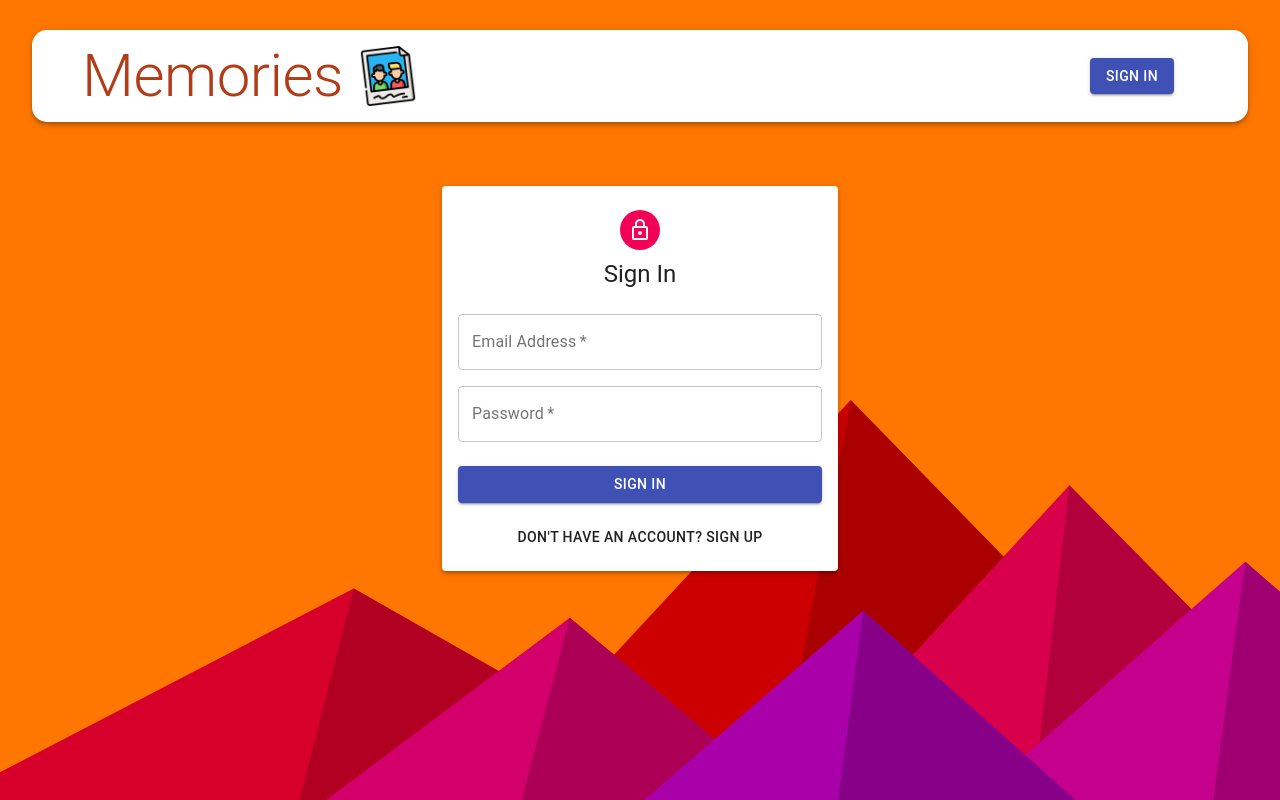
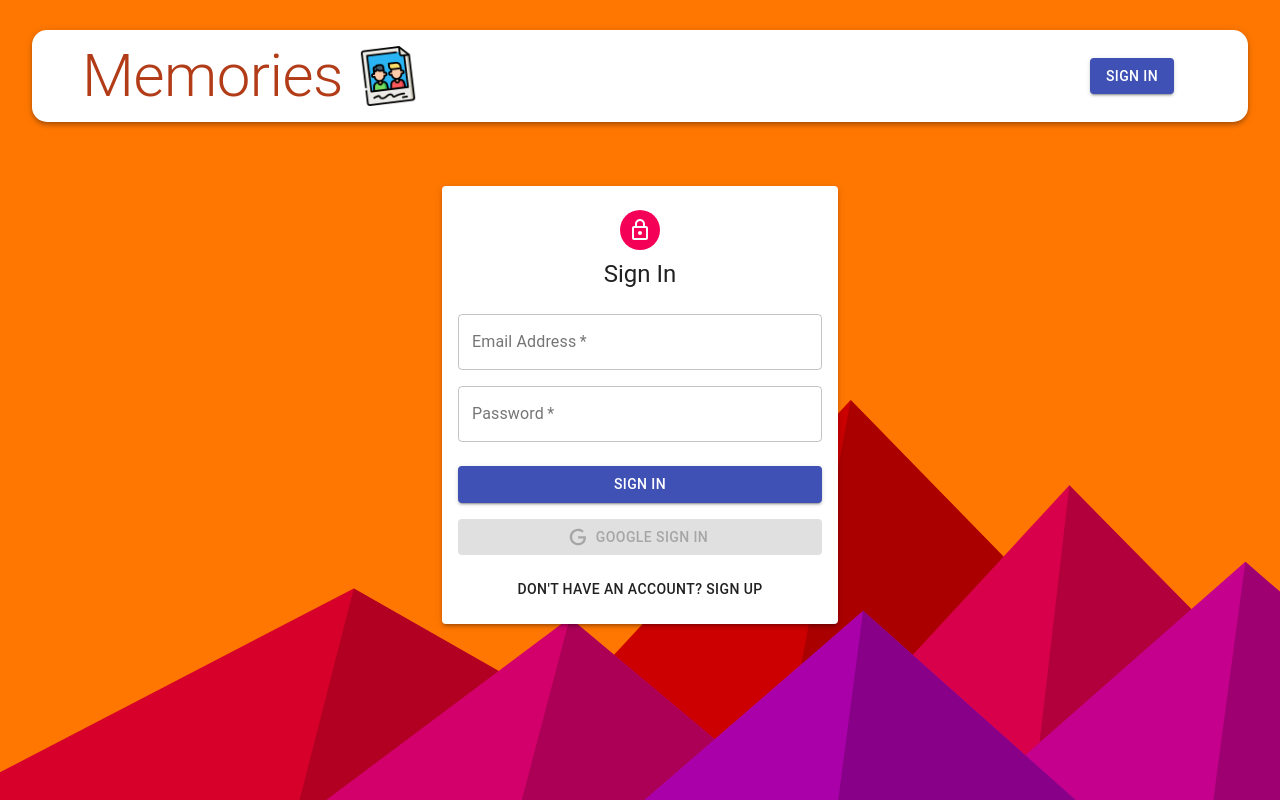
Before and after one commit to Mabast1/social-media, a React (Create React App) app in the folder client/: page /auth in a window 1280 px wide. Built offline with nearby package versions, Linux system fonts and the light colour scheme.

Commit message:
Implemented google login component

```diff
--- a/client/package.json
+++ b/client/package.json
@@ -14,6 +14,7 @@
     "react": "^16.12.0",
     "react-dom": "^16.12.0",
     "react-file-base64": "^1.0.3",
+    "react-google-login": "^5.2.2",
     "react-redux": "^7.1.3",
     "react-router-dom": "^6.3.0",
     "react-scripts": "^5.0.1",
--- a/client/src/components/Auth/Auth.js
+++ b/client/src/components/Auth/Auth.js
@@ -8,12 +8,16 @@
   Typography,
   Container,
 } from "@material-ui/core";
+import GoogleLogin from "react-google-login";
+import { useDispatch } from "react-redux";
 
 import Input from "./Input";
 import useStyles from "./styles";
+import Icon from "./icon";
 
 const Auth = () => {
   const classes = useStyles();
+  const dispatch = useDispatch();
   //state variables
   const [showPassword, setShowPassword] = useState(false);
   const [isSignup, setIsSignup] = useState(false);
@@ -21,6 +25,21 @@
   const handleSubmit = () => {};
 
   const handleChange = () => {};
+
+  const googleSuccess = async (res) => {
+    const result = res?.profileObj;
+    const token = res?.tokenId;
+
+    try {
+      dispatch({ type: "AUTH", data: { result, token } });
+    } catch (error) {
+      console.log(error);
+    }
+  };
+
+  const googleFailure = (error) => {
+    console.log("Google Sign In Was Unsuccessfull because: ", error);
+  };
 
   const switchMode = () => {
     setIsSignup((prevIsSignup) => !prevIsSignup);
@@ -86,6 +105,25 @@
           >
             {isSignup ? "Sign Up" : "Sign In"}
           </Button>
+          <GoogleLogin
+            clientId="357514335305-l3bviksmf84j0388a99rt43qo5cmj4sq.apps.googleusercontent.com"
+            cookiePolicy="single_host_origin"
+            render={(renderProps) => (
+              <Button
+                className={classes.googleButton}
+                color="primary"
+                fullWidth
+                onClick={renderProps.onClick}
+                disabled={renderProps.disabled}
+                startIcon={<Icon />}
+                variant="contained"
+              >
+                Google Sign In
+              </Button>
+            )}
+            onSuccess={googleSuccess}
+            onFailure={googleFailure}
+          />
           <Grid container justify="center">
             <Grid item>
               <Button onClick={switchMode}>
--- /dev/null
+++ b/client/src/components/Auth/icon.js
@@ -0,0 +1,12 @@
+import React from "react";
+
+const icon = () => (
+  <svg style={{ width: "20px", height: "20px" }} viewBox="0 0 24 24">
+    <path
+      fill="currentColor"
+      d="M21.35,11.1H12.18V13.83H18.69C18.36,17.64 15.19,19.27 12.19,19.27C8.36,19.27 5,16.25 5,12C5,7.9 8.2,4.73 12.2,4.73C15.29,4.73 17.1,6.7 17.1,6.7L19,4.72C19,4.72 16.56,2 12.1,2C6.42,2 2.03,6.8 2.03,12C2.03,17.05 6.16,22 12.25,22C17.6,22 21.5,18.33 21.5,12.91C21.5,11.76 21.35,11.1 21.35,11.1V11.1Z"
+    />
+  </svg>
+);
+
+export default icon;
--- a/client/src/constants/actionTypes.js
+++ b/client/src/constants/actionTypes.js
@@ -2,3 +2,5 @@
 export const UPDATE = "UPDATE";
 export const DELETE = "DELETE";
 export const FETCH_ALL = "FETCH_ALL";
+export const AUTH = "AUTH";
+export const LOGOUT = "LOGOUT";
--- /dev/null
+++ b/client/src/reducers/auth.js
@@ -0,0 +1,15 @@
+import { AUTH, LOGOUT } from "../constants/actionTypes";
+
+const authReducer = (state = { authData: null }, action) => {
+  switch (action.type) {
+    case AUTH:
+      console.log(action?.data);
+
+      return state;
+
+    default:
+      return state;
+  }
+};
+
+export default authReducer;
--- a/client/src/reducers/index.js
+++ b/client/src/reducers/index.js
@@ -1,5 +1,6 @@
 import { combineReducers } from "redux";
 
 import posts from "./posts";
+import authReducer from "./auth";
 
-export default combineReducers({ posts });
+export default combineReducers({ posts, authReducer });
```
Also changed, not shown: 1 other file (tests, documents, lock files or other folders).
